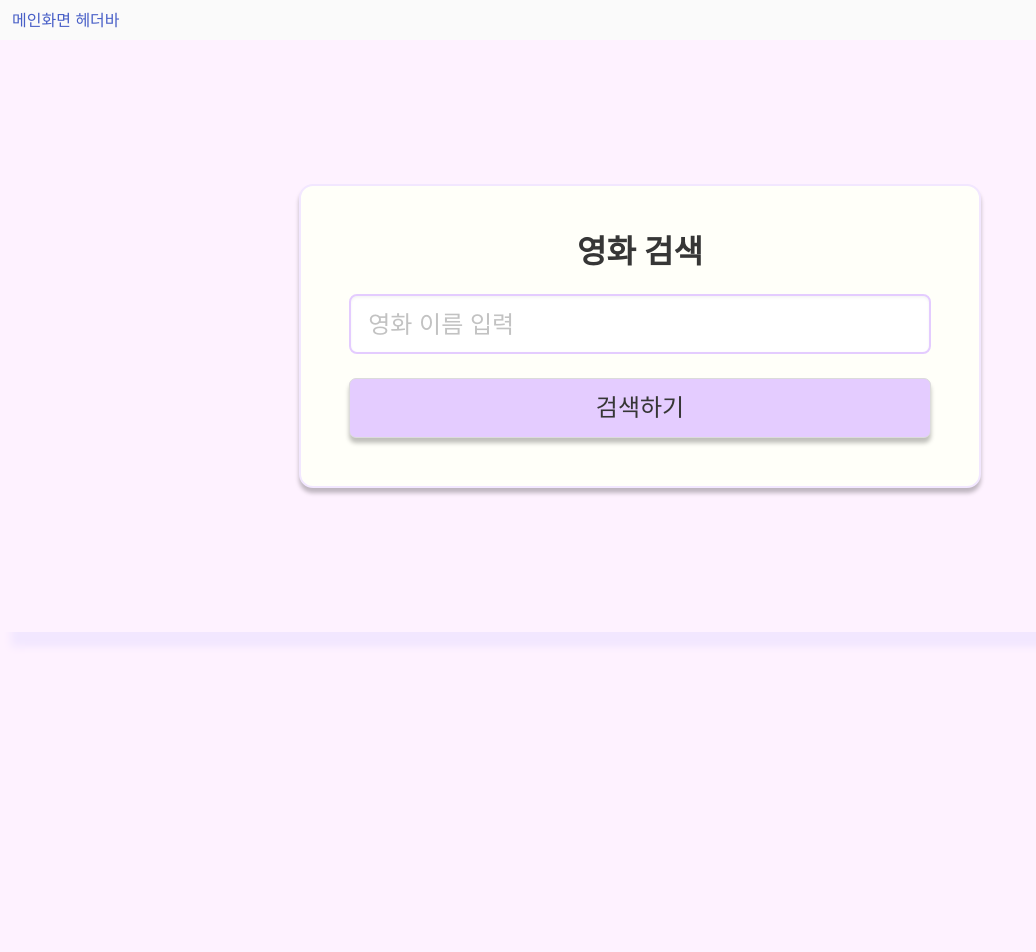
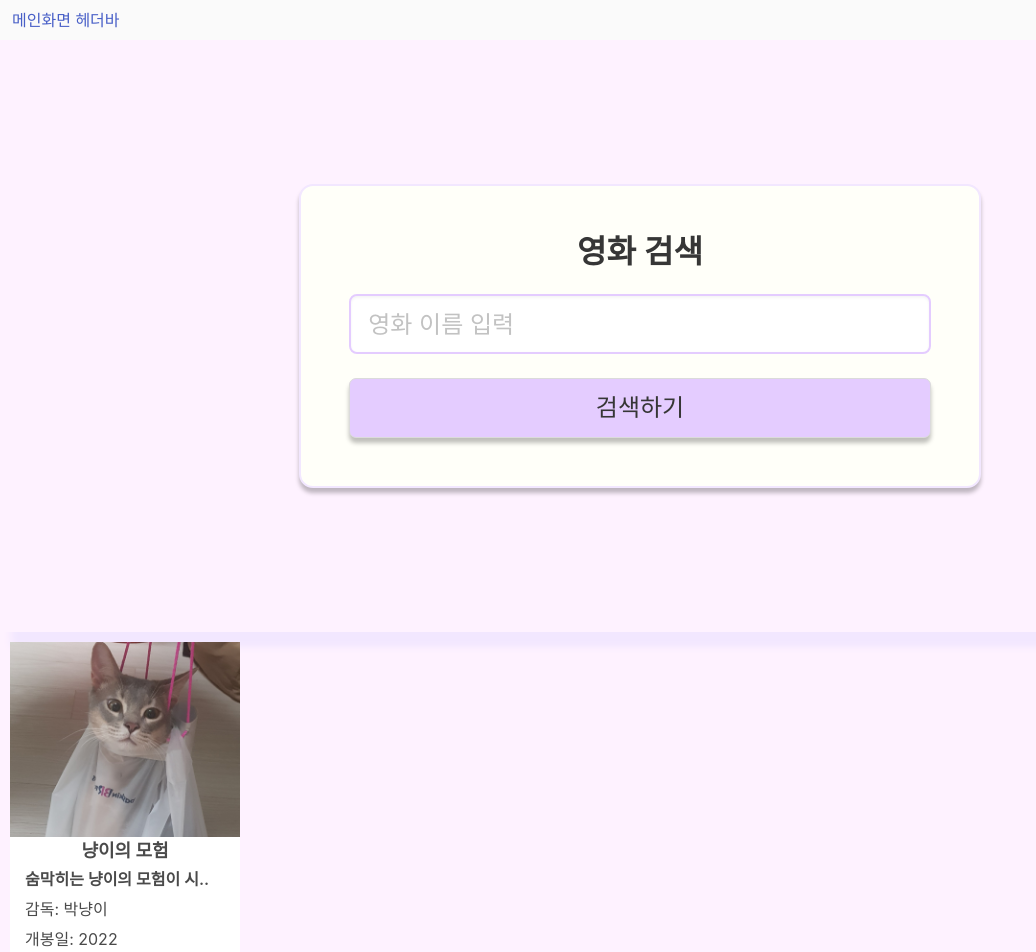
Before and after one commit to WCDI-DGHG/movie_search, a React (Create React App) app in the folder movie_search/: page /search in a window 1280 px wide. Shown: the top 952 px of the page, without its empty margins (0-1036 px from the left). Before the commit the page ends 800 px from the top, so only its background shows below. Built offline with nearby package versions, Linux system fonts and the light colour scheme.

Commit message:
feat: 검색페이지 카드 컴포넌트 추가

```diff
--- a/movie_search/src/pages/SearchPage.js
+++ b/movie_search/src/pages/SearchPage.js
@@ -1,5 +1,6 @@
 import { Borders, Colors, MediaSize, Shadows } from '../styles';
 
+import Card from '../components/Card';
 import GlobalButton from '../components/GlobalButton';
 import GlobalInput from '../components/GlobalInput';
 import styled from '@emotion/styled';
@@ -25,6 +26,7 @@ const SearchPage = () => {
           </StyledForm>
         </StyledHeroBody>
       </StyledHero>
+      <Card />
     </div>
   );
 };
```
